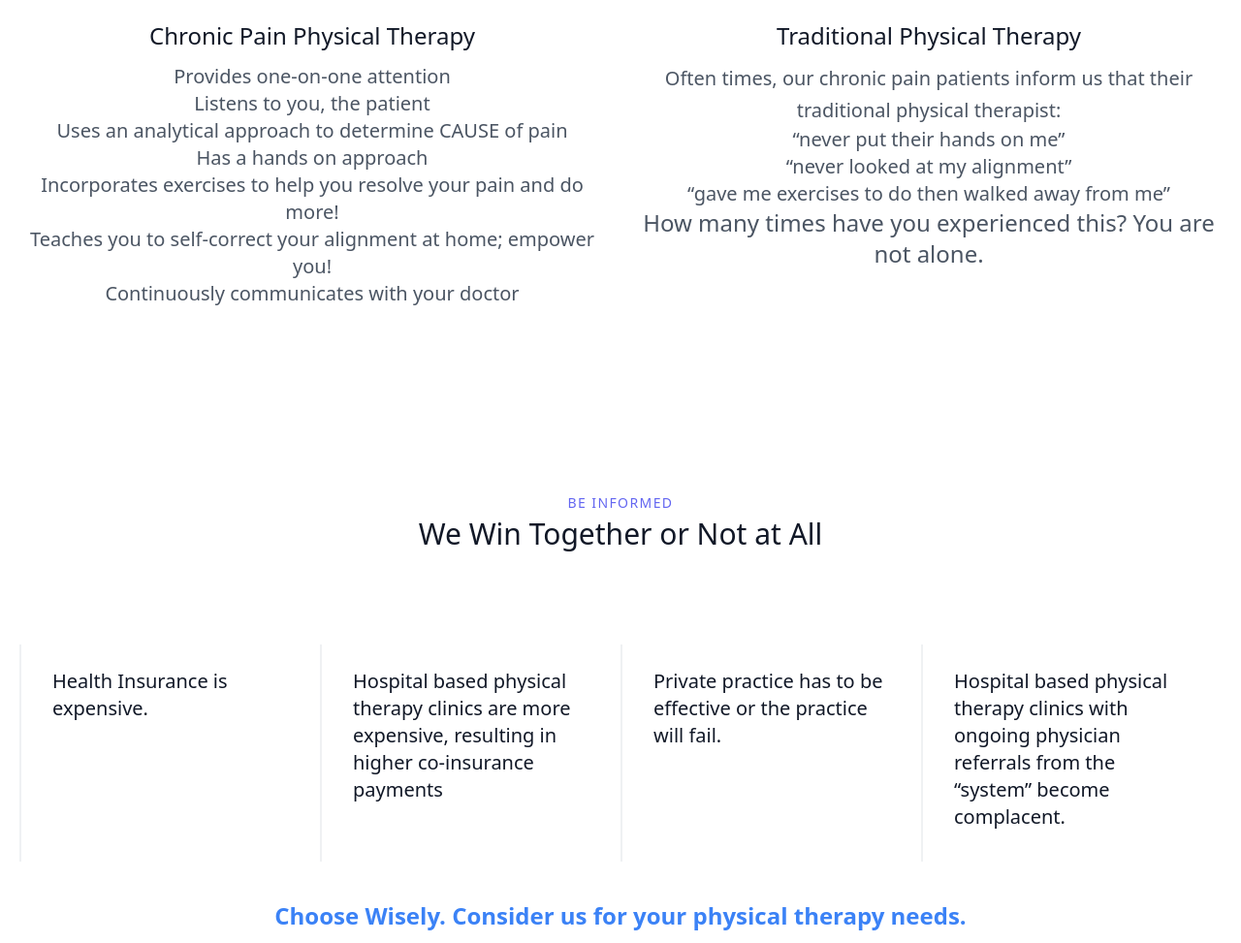
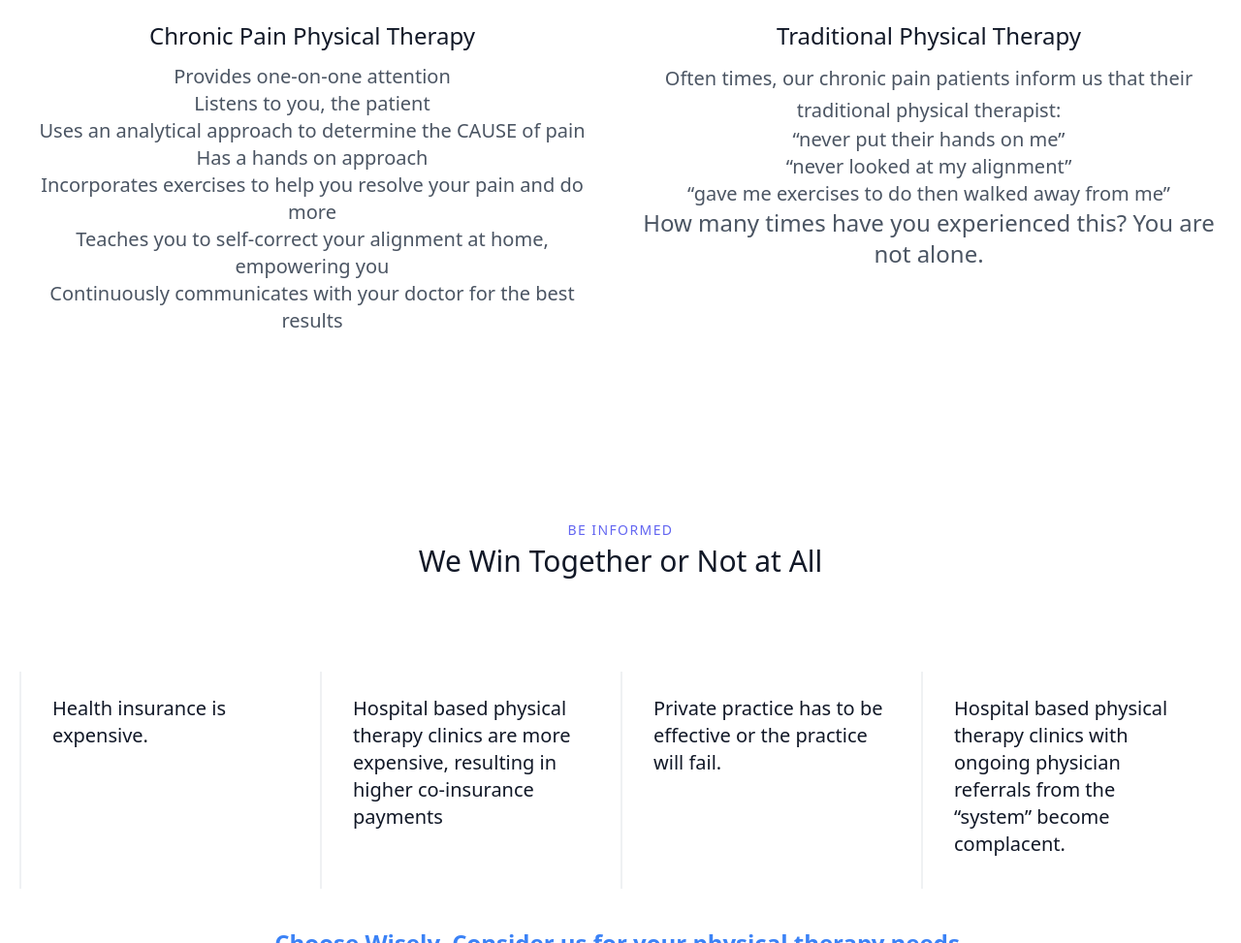
Before and after one commit to Heidi-SurgeCoders/chronicpaincpc, a website: page public/difference.html in a window 1280 px wide. Shown: the part 1123-2096 px from the top of the page at 97% size. Drawn offline with Linux system fonts and the light colour scheme.

Commit message:
minor typos and issues

```diff
--- a/public/difference.html
+++ b/public/difference.html
@@ -4,7 +4,7 @@
     <meta charset="UTF-8">
     <meta http-equiv="X-UA-Compatible" content="IE=edge">
     <meta name="viewport" content="width=device-width, initial-scale=1.0">
-    <title>Chronic Pain Physcal Therapy | 2500 North Mayfair Road suite 300 Wauwatosa WI 5326</title>
+    <title>WCPPT | We Treat Pain</title>
     <link rel="stylesheet" href="styles.css" />
 </head>
 <body>
@@ -68,11 +68,11 @@
               <ul class="text-xl">
               <li>Provides one-on-one attention</li>
               <li>Listens to you, the patient</li>
-              <li>Uses an analytical approach to determine CAUSE of pain</li>
+              <li>Uses an analytical approach to determine the CAUSE of pain</li>
               <li>Has a hands on approach</li>
-              <li>Incorporates exercises to help you resolve your pain and do more!</li>
-              <li>Teaches you to self-correct your alignment at home; empower you!</li>
-              <li>Continuously communicates with your doctor</li></ul></p>
+              <li>Incorporates exercises to help you resolve your pain and do more</li>
+              <li>Teaches you to self-correct your alignment at home, empowering you</li>
+              <li>Continuously communicates with your doctor for the best results</li></ul></p>
               <!-- <button class="flex mx-auto mt-6 text-white bg-indigo-500 border-0 py-2 px-5 focus:outline-none hover:bg-indigo-600 rounded">Button</button> -->
             </div>
             <div class="sm:w-1/2 mb-10 px-4">
@@ -84,8 +84,7 @@
                   <ul class="text-xl">
                       <li>“never put their hands on me”</li>
                       <li>“never looked at my alignment”</li>
-                      <li>“gave me exercises to do then walked away from me”
-                    </li>
+                      <li>“gave me exercises to do then walked away from me”</li>
                   </ul>
               </p>
               <p class="text-2xl">How many times have you experienced this? You are not alone.</p>
@@ -104,7 +103,7 @@
           </div>
           <div class="flex flex-wrap">
             <div class="xl:w-1/4 lg:w-1/2 md:w-full px-8 py-6 border-l-2 border-gray-200 border-opacity-60">
-              <h2 class="text-lg sm:text-xl text-gray-900 font-medium title-font mb-2">Health Insurance is expensive.</h2>
+              <h2 class="text-lg sm:text-xl text-gray-900 font-medium title-font mb-2">Health insurance is expensive.</h2>
 
 
             </div>
@@ -114,18 +113,12 @@
 
             </div>
             <div class="xl:w-1/4 lg:w-1/2 md:w-full px-8 py-6 border-l-2 border-gray-200 border-opacity-60">
-              <h2 class="text-lg sm:text-xl text-gray-900 font-medium title-font mb-2">Private practice has to be effective
-                or the practice will fail.</h2>
+              <h2 class="text-lg sm:text-xl text-gray-900 font-medium title-font mb-2">Private practice has to be effective or the practice will fail.</h2>
 
 
             </div>
             <div class="xl:w-1/4 lg:w-1/2 md:w-full px-8 py-6 border-l-2 border-gray-200 border-opacity-60">
-              <h2 class="text-lg sm:text-xl text-gray-900 font-medium title-font mb-2">
-
-                Hospital based physical therapy clinics with
-                ongoing physician referrals from the “system”
-                become complacent.
-                </h2>
+              <h2 class="text-lg sm:text-xl text-gray-900 font-medium title-font mb-2">Hospital based physical therapy clinics with ongoing physician referrals from the “system” become complacent.</h2>
 
 
             </div>
```
